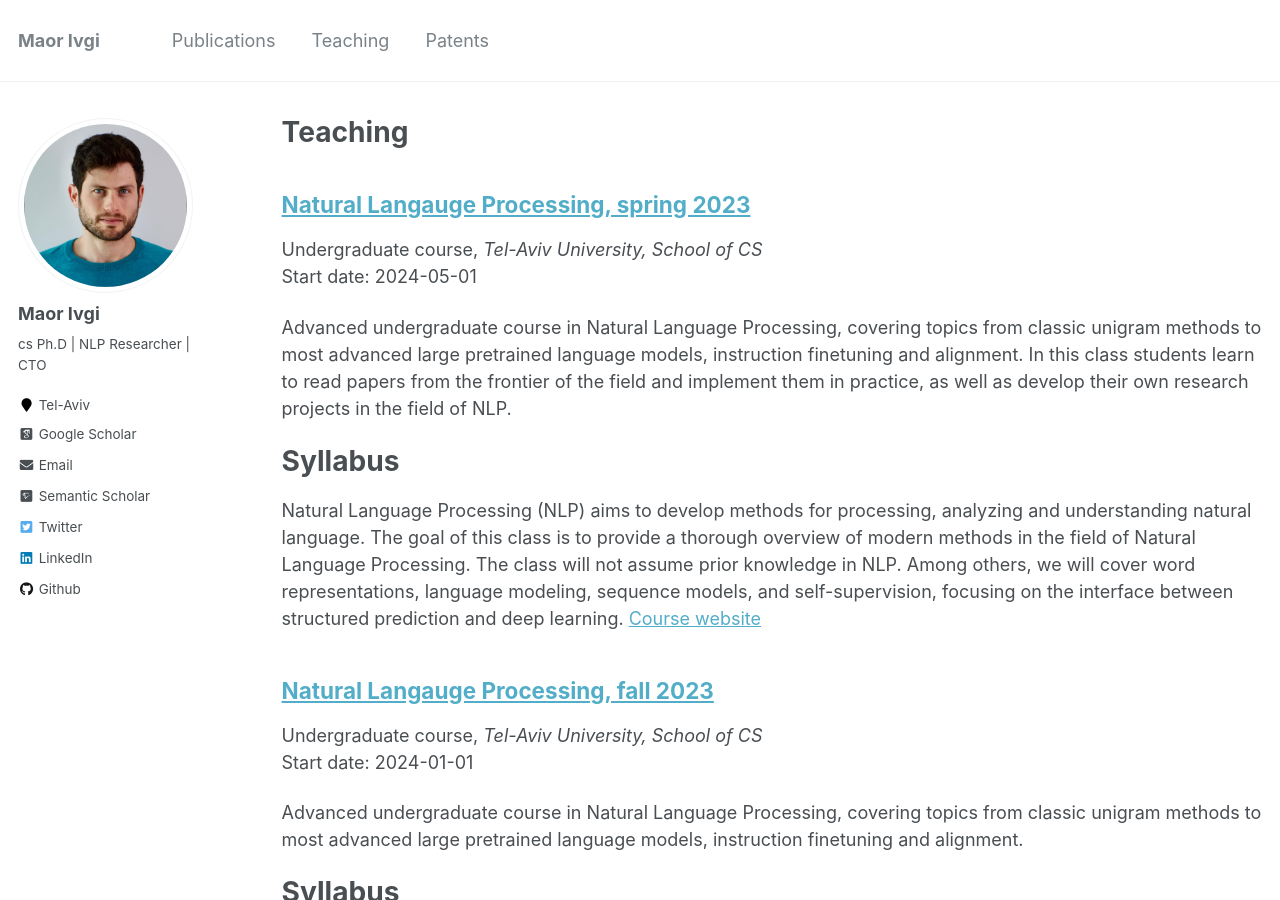
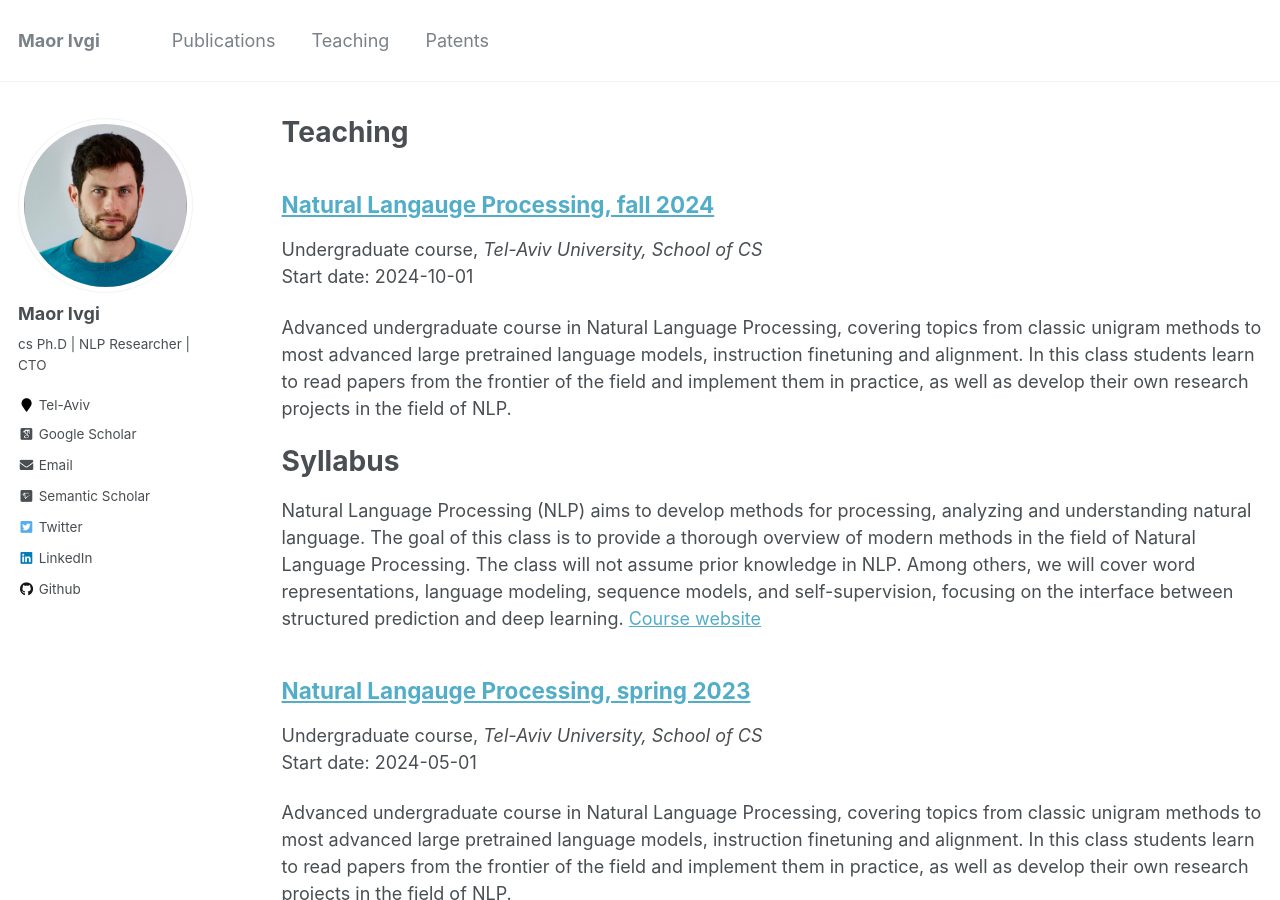
Before and after one commit to Mivg/mivg.github.io, a Jekyll site: the page built from _pages/teaching.html, in a window 1280 px wide and 900 px high. Built offline with Jekyll 4.4.1, drawn with Linux system fonts in a browser that asks for light colours; some web fonts are replaced.

Commit message:
more teaching

```diff
--- /dev/null
+++ b/_teaching/2024-fall-teaching-nlp.md
@@ -0,0 +1,12 @@
+---
+title: "Natural Langauge Processing, fall 2024"
+collection: teaching
+type: "Undergraduate course"
+permalink: /teaching/2024-fall-teaching-nlp
+venue: "Tel-Aviv University, School of CS"
+date: 2024-10-01
+location: "Tel-Aviv University, Israel"
+---
+Advanced undergraduate course in Natural Language Processing, covering topics from classic unigram methods to most advanced large pretrained language models, instruction finetuning and alignment. In this class students learn to read papers from the frontier of the field and implement them in practice, as well as develop their own research projects in the field of NLP.
+# Syllabus
+Natural Language Processing (NLP) aims to develop methods for processing, analyzing and understanding natural language. The goal of this class is to provide a thorough overview of modern methods in the field of Natural Language Processing. The class will not assume prior knowledge in NLP. Among others, we will cover word representations, language modeling, sequence models, and self-supervision, focusing on the interface between structured prediction and deep learning. [Course website](https://www.ims.tau.ac.il/Tal/Syllabus/Syllabus_L.aspx?course=0368307702&year=2024){:target="_blank" rel="noopener noreferrer"}
```
Also changed, not shown: _pages/publications.md (+0 -1 lines).
